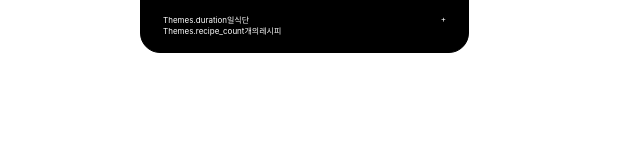
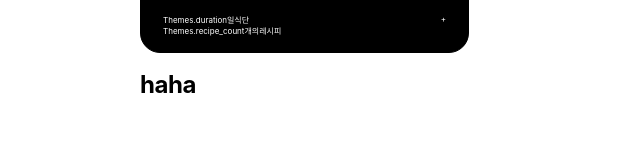
Before and after one commit to recipeasyy/Recipeasy_Client, a Next.js app: page /home in a window 1280 px wide. Shown: the part 401-561 px from the top of the page, without its empty margins (299-939 px from the left). Built offline with nearby package versions, Linux system fonts and the light colour scheme; a web font is replaced by a local one.

Commit message:
feat/font constant

```diff
--- a/package.json
+++ b/package.json
@@ -9,6 +9,7 @@
     "lint": "next lint"
   },
   "dependencies": {
+    "@emotion/babel-preset-css-prop": "^11.10.0",
     "@emotion/react": "^11.10.5",
     "@emotion/styled": "^11.10.5",
     "@next/font": "13.1.1",
@@ -24,5 +25,8 @@
     "react-dom": "18.2.0",
     "react-query": "^3.39.2",
     "typescript": "4.9.4"
+  },
+  "devDependencies": {
+    "@emotion/babel-plugin": "^11.10.5"
   }
 }
--- a/src/components/imgProps/wide.tsx
+++ b/src/components/imgProps/wide.tsx
@@ -1,4 +1,5 @@
 import styled from '@emotion/styled';
+import FONT from '../../constants/fonts';
 
 export default function Wide() {
   return (
@@ -12,6 +13,7 @@ export default function Wide() {
           <Icon>+</Icon>
         </Detail>
       </ImgBox>
+      <a css={FONT.HEADING}>haha</a>
     </>
   );
 }
--- /dev/null
+++ b/src/constants/fonts.ts
@@ -0,0 +1,85 @@
+import { css } from '@emotion/react';
+
+const FONT = {
+  HEADING: css`
+    font-size: 1.5rem;
+    font-weight: bold;
+    line-height: 150%;
+    letter-spacing: -0.4px;
+  `,
+  TITLE_1: css`
+    font-size: 1.25rem;
+    font-weight: bold;
+    line-height: 160%;
+    letter-spacing: -0.4px;
+  `,
+  TITLE_2: css`
+    font-size: 1.25rem;
+    font-weight: semibold;
+    line-height: 150%;
+    letter-spacing: -0.4px;
+  `,
+  FOODTITLE: css`
+    font-size: 1.25rem;
+    font-weight: bold;
+    line-height: 150%;
+    letter-spacing: -0.4px;
+    font-family: 'IBM Plex Sans KR', sans-serif;
+  `,
+  SUBTITLE_1: css`
+    font-size: 1.125rem;
+    font-weight: bold;
+    line-height: 160%;
+    letter-spacing: -0.4px;
+  `,
+  SUBTITLE_2: css`
+    font-size: 1.125rem;
+    font-weight: semibold;
+    line-height: 160%;
+    letter-spacing: -0.4px;
+  `,
+  BUTTON: css`
+    font-size: 1rem;
+    font-weight: semibold;
+    line-height: 160%;
+    letter-spacing: -0.4px;
+  `,
+  BODY_1: css`
+    font-size: 1rem;
+    font-weight: medium;
+    line-height: 160%;
+    letter-spacing: -0.4px;
+  `,
+  BODY_2: css`
+    font-size: 0.875rem;
+    font-weight: bold;
+    line-height: 160%;
+    letter-spacing: -0.4px;
+  `,
+  BODY_2_2: css`
+    font-size: 0.875rem;
+    font-weight: semibold;
+    line-height: 160%;
+    letter-spacing: -0.4px;
+  `,
+  BODY_2_3: css`
+    font-size: 0.875rem;
+    font-weight: medium;
+    line-height: 160%;
+    letter-spacing: -0.3px;
+  `,
+  DETAIL_1: css`
+    font-size: 0.75rem;
+    font-weight: bold;
+    line-height: 160%;
+    letter-spacing: -0.3px;
+  `,
+  DETAIL_2: css`
+    font-size: 0.75rem;
+    font-weight: medium;
+    line-height: 160%;
+    letter-spacing: -0.3px;
+  `,
+};
+
+export default FONT;
```
Also changed, not shown: tsconfig.json (+15 -4 lines), 2 other files (tests, documents, lock files or other folders).
